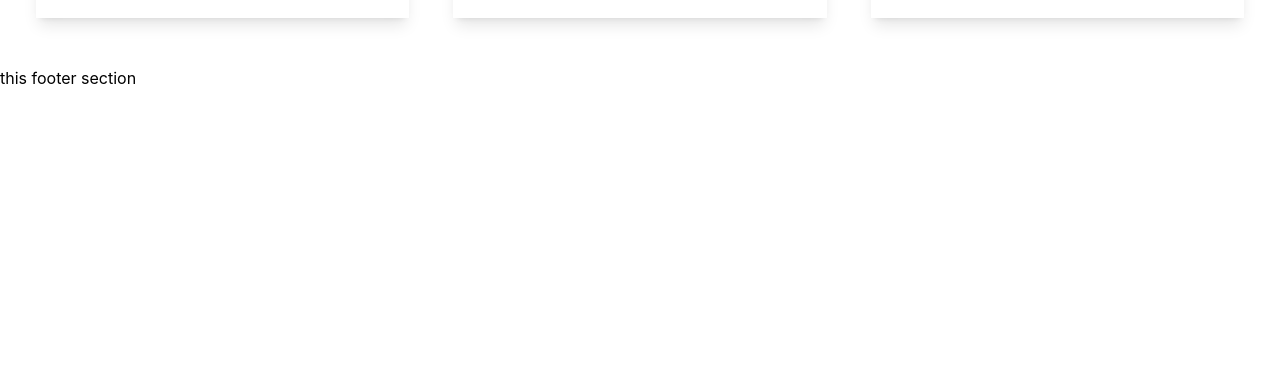
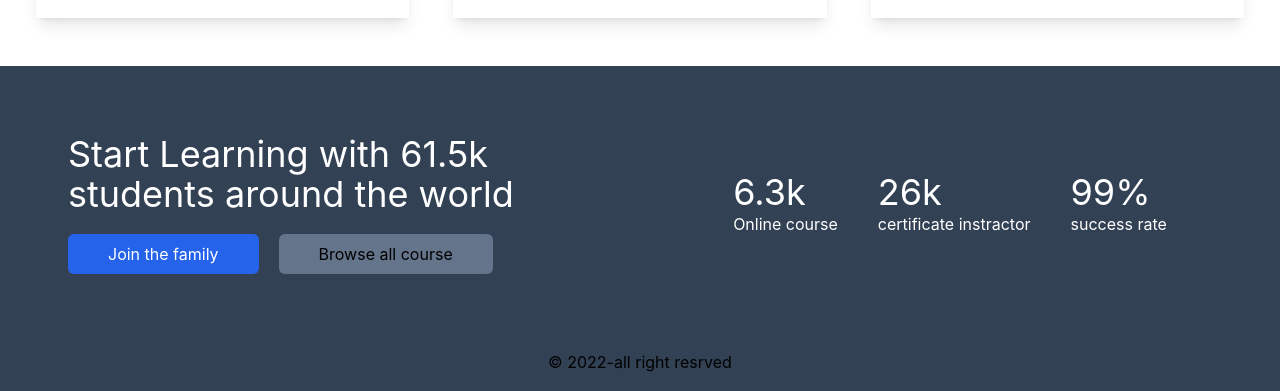
Before and after one commit to sajibur-dev/kingdom-of-knowledge, a React (Create React App) app: page / in a window 1280 px wide. Shown: the part 1937-2328 px from the top of the page. Before the commit the page ends 2027 px from the top, so only its background shows below. Built offline with nearby package versions, Linux system fonts and the light colour scheme; no server answers.

Commit message:
footer section is done

```diff
--- a/src/Pages/NotFound/NotFound.js
+++ b/src/Pages/NotFound/NotFound.js
@@ -4,7 +4,7 @@ import image from '../../assets/images/404.png';
 const NotFound = () => {
     return (
         <div className='p-12 flex justify-center items-center'>
-                <img src={image} alt="" />
+            <img src={image} alt="" />
         </div>
     );
 };
--- a/src/Pages/Shared/Footer/Footer.js
+++ b/src/Pages/Shared/Footer/Footer.js
@@ -1,11 +1,38 @@
-import React from 'react';
+import React from "react";
+import Button from "../Button/Button";
 
 const Footer = () => {
-    return (
-        <div>
-            <h3>this footer section</h3>
+  return (
+    <footer className="bg-slate-700 p-5">
+      <div className="max-w-7xl mx-auto space-y-7">
+        <div className="grid grid-cols-2">
+          <div className="p-12 space-y-5">
+            <h1 className="text-4xl text-white">Start Learning with 61.5k students around the world</h1>
+            <Button>Join the family</Button>
+            <button className="px-10 py-2 rounded-md bg-slate-500 ml-5">Browse all course</button>
+          </div>
+          <div className="flex justify-center items-center">
+            <div className="p-5">
+              <h2 className="text-4xl text-white">6.3k</h2>
+              <p className="text-white">Online course</p>
+            </div>
+            <div className="p-5">
+              <h2 className="text-4xl text-white" >26k</h2>
+              <p className="text-white">certificate instractor</p>
+            </div>
+            <div className="p-5">
+              <h2 className="text-4xl text-white">99%</h2>
+              <p className="text-white">success rate</p>
+            </div>
+          </div>
         </div>
-    );
+
+        <div className="text-center">
+          <p>&copy; {new Date().getFullYear()}-all right resrved</p>
+        </div>
+      </div>
+    </footer>
+  );
 };
 
 export default Footer;
```
